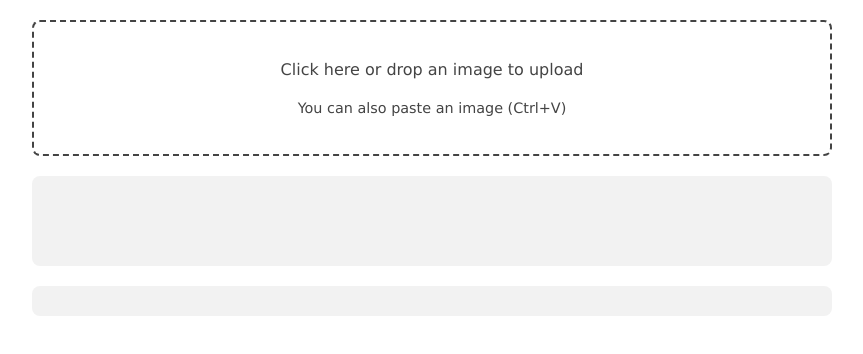
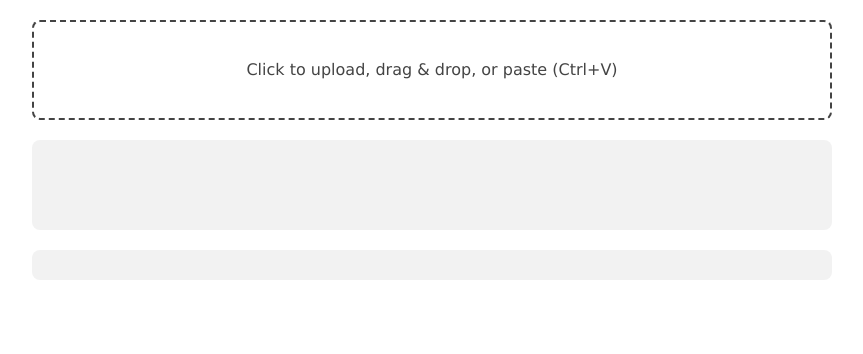
Before and after one commit to khoroo/swatches, a plain HTML site: page docs/tool.html in a window 1280 px wide. Shown: the whole page, without its empty margins (208-1071 px from the left). Drawn offline with Linux system fonts and the light colour scheme.

Commit message:
changed message to one line

```diff
--- a/docs/tool.html
+++ b/docs/tool.html
@@ -147,8 +147,7 @@
     <div class="container">
         <div class="drop-zone" id="dropZone">
             <input type="file" id="imageInput" accept="image/*">
-            <p>Click here or drop an image to upload</p>
-            <p class="paste-hint">You can also paste an image (Ctrl+V)</p>
+            <p>Click to upload, drag & drop, or paste (Ctrl+V)</p>
         </div>
         <canvas id="canvas"></canvas>
         <div class="preview-section">
```
